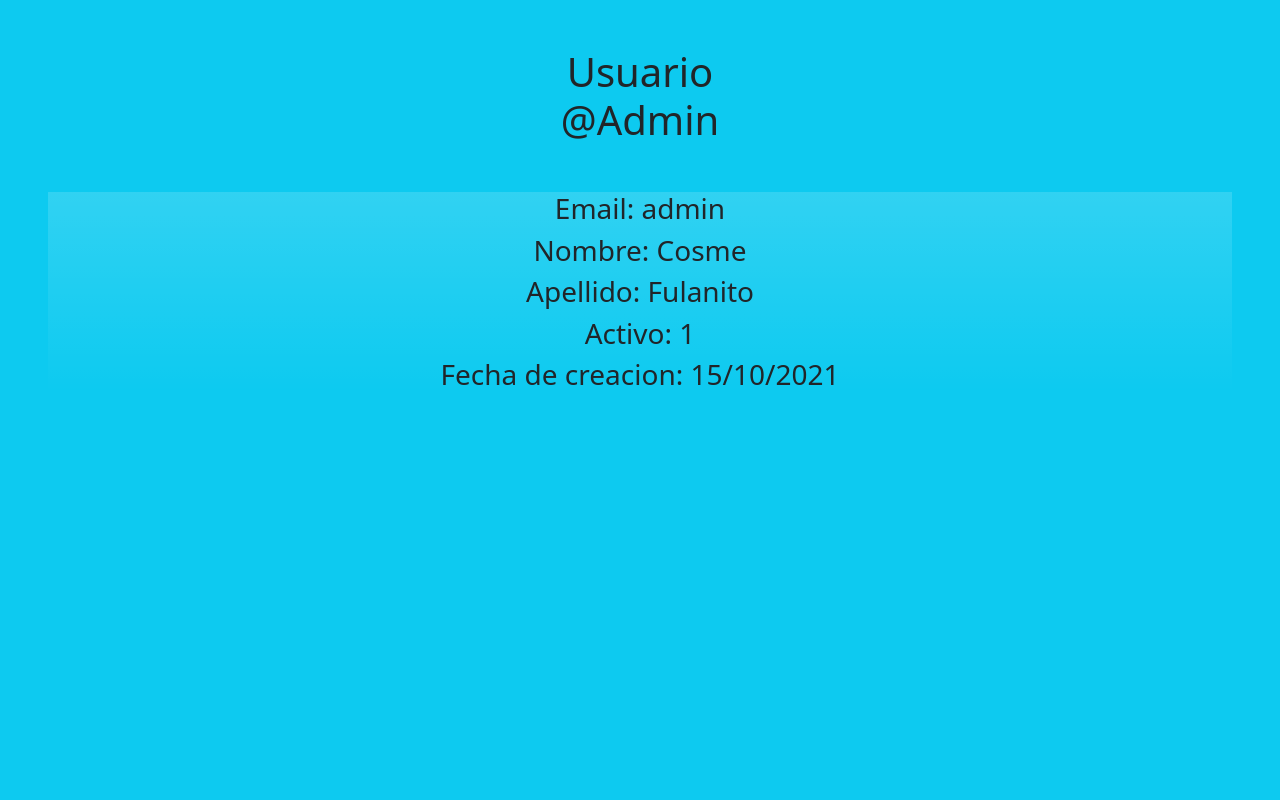
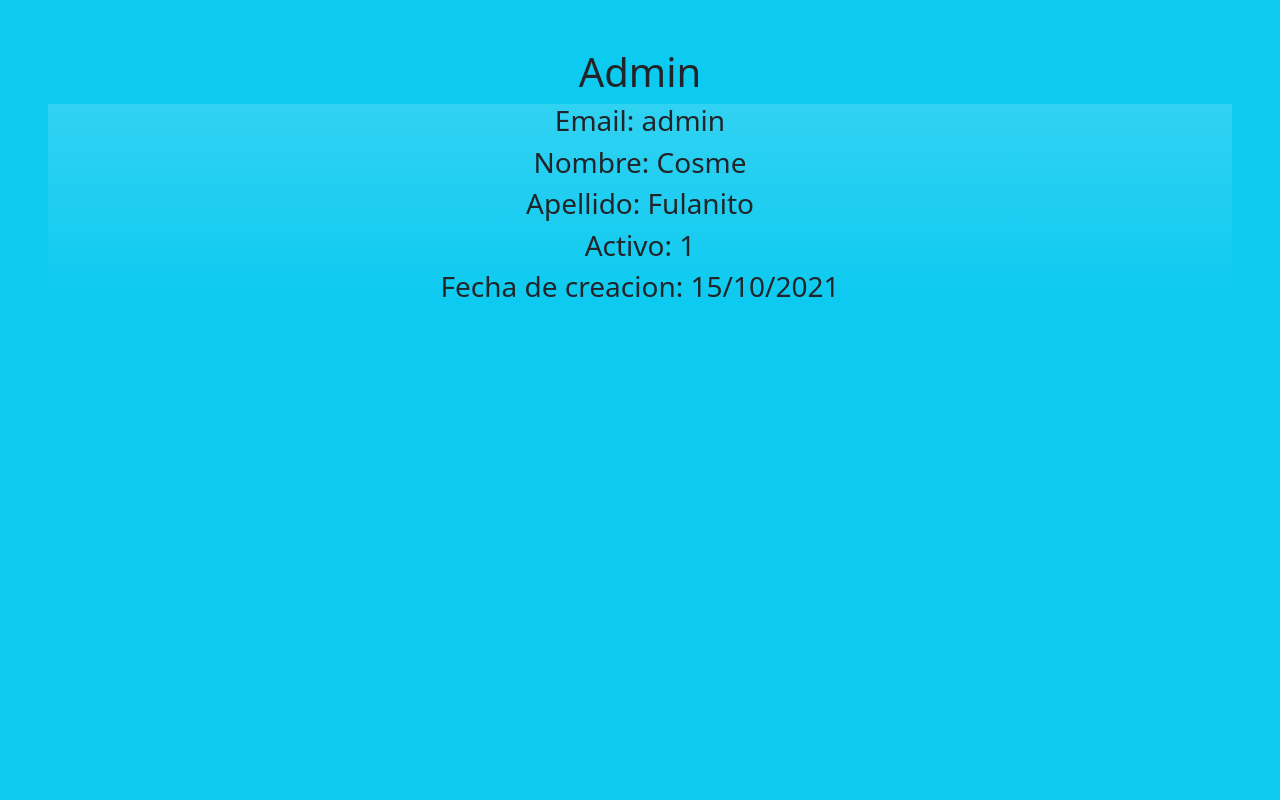
Before and after one commit to agustjn/flood-control-system, a Flask app: template app/templates/profile.html in a window 1280 px wide. Run offline with Flask 2, Linux system fonts and the light colour scheme; the template is opened without the code that fills it: values that come from a table or form of the project are taken from there, others are empty; data comes from the database, SQL or seed files in the repository; some libraries are stand-ins or nearby versions.

Commit message:
Volver al commit anterior
This reverts commit 5361e8261a844dcadecf8bf11309243b97e737fe.

```diff
--- a/app/templates/profile.html
+++ b/app/templates/profile.html
@@ -10,12 +10,9 @@
 
 <div class="justify-content-center text-center">
     <h1>
-        Usuario
-    </br>
-        @{{user.usuario.capitalize()}}
-
+        {{user.usuario.capitalize()}}
     </h1>
-    <div class="bg-gradient mt-5">
+    <div class="bg-gradient">
         <h3> Email: {{user.email}}</h3>
         <h3> Nombre: {{user.first_name}}</h3>
         <h3> Apellido: {{user.last_name}}</h3>
```
